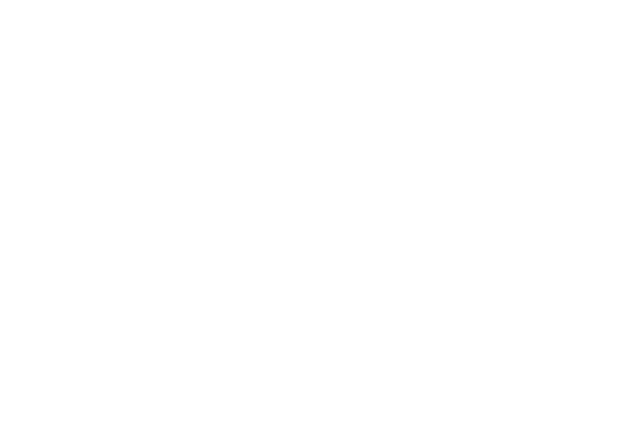
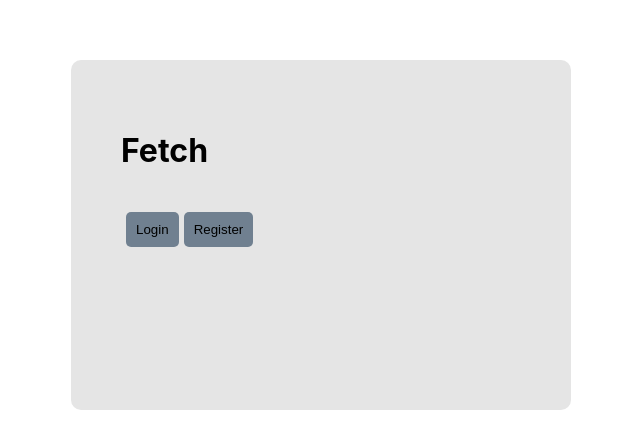
Before and after one commit to BCIT-COMPUTING/fetch-webapp, a React (Create React App) app in the folder website/: page / in a window 1280 px wide. Before the commit this address had no page. Shown: the part 140-588 px from the top of the page, without its empty margins (319-959 px from the left). Built offline with nearby package versions, Linux system fonts and the light colour scheme.

Commit message:
Created Home page

```diff
--- /dev/null
+++ b/website/src/components/Home/HomePage.module.css
@@ -0,0 +1,29 @@
+.homePageContainer {
+  display: flex;
+  justify-content: center;
+  align-items: center;
+}
+
+.homeContainer {
+  background-color: #e5e5e5;
+  width: 400px;
+  height: 250px;
+  margin: 200px 0px;
+  padding: 50px;
+  border-radius: 10px;
+}
+
+.homeBtn {
+  margin-top: 20px;
+  margin-left: 5px;
+  padding: 10px;
+  background-color: slategray;
+  border: none;
+  border-radius: 5px;
+  transition: all 0.2s ease-in-out;
+}
+
+.homeBtn:hover {
+  cursor: pointer;
+  background-color: rgb(151, 151, 151);
+}
--- /dev/null
+++ b/website/src/components/Home/HomePage.tsx
@@ -0,0 +1,29 @@
+import { useAppContext } from "../../store/appContext";
+import styles from './HomePage.module.css';
+import { Link } from 'react-router-dom';
+
+const HomePage = () => {
+
+  const { state, setState } = useAppContext();
+  const { isLoggedIn } = state;
+
+  return (
+    <>
+      <div className={styles.homePageContainer}>
+        <div className={styles.homeContainer}>
+          <h1>Fetch</h1>
+          <form>
+          <Link to="/login">
+            <input className={styles.homeBtn} type="button" value="Login" />
+          </Link>
+          <Link to="/register">
+            <input className={styles.homeBtn} type="button" value="Register" />
+          </Link>
+          </form>
+        </div>
+      </div>
+    </>
+  )
+}
+
+export default HomePage;
--- a/website/src/components/Router.tsx
+++ b/website/src/components/Router.tsx
@@ -2,6 +2,7 @@
 import { AppContext, useAppContext } from "../store/appContext";
 import { BrowserRouter, Routes, Route } from 'react-router-dom';
 import TestPage from "./Test/TestPage";
+import HomePage from "./Home/HomePage";
 
 function AppRouter() {
   const appContext = useAppContext();
@@ -11,6 +12,7 @@ function AppRouter() {
       <BrowserRouter>
         <Routes>
           <Route path="/test" element={<TestPage />} />
+          <Route path="/" element={<HomePage />} />
         </Routes>
       </BrowserRouter >
     </AppContext.Provider>
--- a/website/tsconfig.json
+++ b/website/tsconfig.json
@@ -21,6 +21,6 @@
     "jsx": "react-jsx"
   },
   "include": [
-    "src"
+    "./src/**/*.ts"
   ]
 }
```
